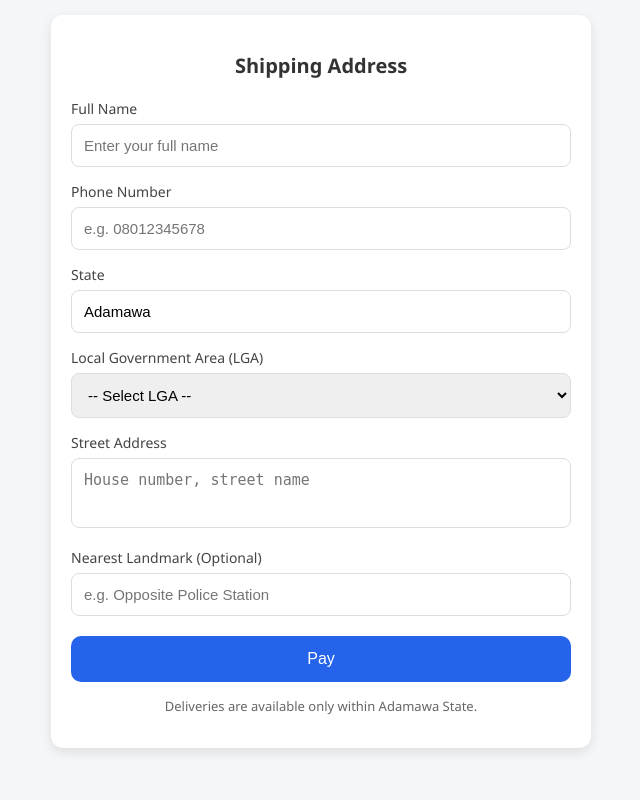
After one commit to wanjosbest/trustbuysell, a Django app: page /shipping/ in a window 1280 px wide. The commit adds this page. Shown: the whole page, without its empty margins (319-959 px from the left). Run offline with Django 5.2, Linux system fonts and the light colour scheme; a user stored in the database is signed in; data that the repository does not hold is empty.

Commit message:
payment integrated

```diff
--- a/Products/admin.py
+++ b/Products/admin.py
@@ -1,8 +1,10 @@
 from django.contrib import admin
-from .models import (category, Product_image, Products,herobackimg,Cart_Items )
+from .models import (category, Product_image, Products,herobackimg,Cart_Items,shipping,Payment )
 
 admin.site.register(category)
 admin.site.register(Product_image)
 admin.site.register(Products)
 admin.site.register(herobackimg)
 admin.site.register(Cart_Items)
+admin.site.register(shipping)
+admin.site.register(Payment)
--- a/Products/urls.py
+++ b/Products/urls.py
@@ -9,7 +9,10 @@ urlpatterns = [
     path("product-update/<slug>/",views.product_update, name="product_update"),
     path("product-delete/<slug>/",views.product_delete, name="product_delete"),
     path("add-to-cart/<product_id>/", views.add_to_cart, name = "add-to-cart"),
-    path("cart",views.view_cart, name="cart"),
+    path("cart/",views.view_cart, name="cart"),
     path("remove-cart-item<product_id>/", views.remove_item, name="remove_item"),
+    path("shipping/", views.shipping_view, name ="shipping"),
+    path("initiate-payment/", views.initiate_payment, name="initiate_payment"),
+    path("verify-payment/", views.verify_payment, name="verify_payment"),
 
 ]
--- /dev/null
+++ b/Products/utils.py
@@ -0,0 +1,4 @@
+import secrets
+
+def generate_reference():
+    return secrets.token_hex(8)
--- a/Products/views.py
+++ b/Products/views.py
@@ -1,11 +1,13 @@
 from django.shortcuts import render, redirect, get_object_or_404
-from .models import (Product_image,Products,category,Cart_Items)
+from .models import (Product_image,Products,category,Cart_Items,shipping,Payment)
 from user.models import User
 from django.contrib import messages
 from django.contrib.auth.decorators import login_required
 from django.utils.text import slugify
-
-
+from .utils import generate_reference
+from django.conf import settings
+import requests,uuid
+from django.urls import reverse
 #users to add products images
 
 @login_required
@@ -42,6 +44,7 @@ def product_list(request):
         image_id2 = request.FILES.get("product_image2")
         image_id3 = request.FILES.get("product_image3")
         slug = slugify(name)
+        stock = request.POST.get("stock")
         # Relations
         category_obj = category.objects.get(id=category_id) if category_id else None
         image_obj = request.FILES.get("product_image")
@@ -63,6 +66,7 @@ def product_list(request):
             product_image2=image_id2,
             product_image3=image_id3,
             slug=slug,
+            stock = stock,
         )
         return redirect("product_list")
 
@@ -179,3 +183,103 @@ def remove_item(request, product_id):
         remove_cart_item.delete()
 
     return redirect("cart")
+@login_required
+def shipping_view(request):
+    cartitems = Cart_Items.objects.filter(user=request.user)
+    cart_total = sum(item.product.discountedprice * item.quantity for item in cartitems)
+    if request.method == "POST":
+        full_name = request.POST.get("full_name")
+        state = request.POST.get("state")
+        lga = request.POST.get("lga")
+        phone = request.POST.get("phone")
+        address = request.POST.get("street")
+        landmark = request.POST.get("landmark")
+        savedata = shipping.objects.create(
+            user=request.user,
+            full_name=full_name,
+            state=state,
+            lga=lga,
+            address=address,
+            landmark=landmark,
+            phone=phone,
+        )
+        # store shipping id for payment initialization
+        request.session["shipping_id"] = savedata.id
+        return redirect("initiate_payment")
+    return render(request, "shippingaddress.html", {"cartitems": cartitems, "cart_total": cart_total})
+
+
+@login_required
+def initiate_payment(request):
+    cartitems = Cart_Items.objects.filter(user=request.user)
+    total_amount = sum(item.product.discountedprice * item.quantity for item in cartitems)
+
+    if total_amount <= 0:
+        return render(request, "payment_failed.html", {"error": "Cart is empty."})
+
+    # Generate unique reference
+    reference = str(uuid.uuid4()).replace("-", "")[:12]
+
+    # Save payment object before redirecting
+    payment = Payment.objects.create(
+        user=request.user,
+        amount=total_amount,
+        reference=reference,
+        verified=False
+    )
+
+    # Callback URL
+    callback_url = request.build_absolute_uri(reverse("verify_payment"))
+
+    # Paystack request
+    url = "https://api.paystack.co/transaction/initialize"
+    headers = {"Authorization": f"Bearer {settings.PAYSTACK_SECRET_KEY}"}
+    data = {
+        "email": request.user.email,
+        "amount": int(total_amount * 100),  # Paystack expects kobo
+        "reference": reference,
+        "callback_url": callback_url,
+    }
+
+    response = requests.post(url, headers=headers, json=data, timeout=10)
+    res_data = response.json()
+
+    if res_data.get("status"):
+        auth_url = res_data["data"]["authorization_url"]
+        return redirect(auth_url)
+    else:
+        return render(request, "payment_failed.html", {"error": res_data.get("message", "Payment init failed.")})
+
+
+
+
+@login_required
+def verify_payment(request):
+    reference = request.GET.get("reference")
+    if not reference:
+        return render(request, "payment_failed.html", {"error": "No payment reference provided."})
+
+    payment = get_object_or_404(Payment, reference=reference, user=request.user)
+
+    url = f"https://api.paystack.co/transaction/verify/{reference}"
+    headers = {"Authorization": f"Bearer {settings.PAYSTACK_SECRET_KEY}"}
+
+    try:
+        response = requests.get(url, headers=headers, timeout=10)
+        res_data = response.json()
+    except Exception as e:
+        return render(request, "payment_failed.html", {"error": f"Connection error: {str(e)}"})
+
+    if res_data.get("status") and res_data["data"]["status"] == "success":
+        payment.verified = True
+        payment.amount = res_data["data"]["amount"] / 100  # convert kobo → naira
+        payment.channel = res_data["data"].get("channel")
+        payment.paid_at = res_data["data"].get("paid_at")
+        payment.save()
+
+        # Clear cart after successful payment
+        Cart_Items.objects.filter(user=request.user).delete()
+
+        return render(request, "payment_success.html", {"payment": payment})
+    else:
+        return render(request, "payment_failed.html", {"payment": payment, "error": "Payment verification failed."})
--- /dev/null
+++ b/templates/payment_failed.html
@@ -0,0 +1,5 @@
+<div class="container">
+  <h2>❌ Payment Failed</h2>
+  <p>Please try again.</p>
+  <a href="{% url 'initiate_payment' %}">Retry</a>
+</div>
--- /dev/null
+++ b/templates/payment_success.html
@@ -0,0 +1,6 @@
+<div class="container">
+  <h2>✅ Payment Successful</h2>
+  <p>Reference: {{ payment.reference }}</p>
+  <p>Amount: ₦{{ payment.amount|floatformat:2 }}</p>
+  <a href="{% url 'index' %}">Continue Shopping</a>
+</div>
--- a/templates/product_list.html
+++ b/templates/product_list.html
@@ -192,6 +192,10 @@
 
           <div class="form-row">
             <div>
+              <label>Stock</label>
+              <input type="number" name="stock">
+            </div>
+            <div>
               <label>Actual Price</label>
               <input type="number" name="actualprice" step="0.01" required>
             </div>
--- /dev/null
+++ b/templates/shippingaddress.html
@@ -0,0 +1,132 @@
+<!DOCTYPE html>
+<html lang="en">
+<head>
+  <meta charset="UTF-8">
+  <meta name="viewport" content="width=device-width, initial-scale=1.0">
+  <title>Shipping Address</title>
+  <style>
+    body {
+      font-family: 'Segoe UI', sans-serif;
+      background: #f4f6f8;
+      margin: 0;
+      padding: 15px;
+    }
+
+    .container {
+      background: #fff;
+      border-radius: 12px;
+      padding: 20px;
+      max-width: 500px;
+      margin: auto;
+      box-shadow: 0 4px 12px rgba(0,0,0,0.1);
+    }
+
+    h2 {
+      text-align: center;
+      font-size: 20px;
+      color: #333;
+      margin-bottom: 20px;
+    }
+
+    label {
+      font-size: 14px;
+      color: #444;
+      display: block;
+      margin-bottom: 6px;
+      margin-top: 15px;
+    }
+
+    input, select, textarea {
+      width: 100%;
+      padding: 12px;
+      border: 1px solid #ddd;
+      border-radius: 8px;
+      font-size: 15px;
+      box-sizing: border-box;
+    }
+
+    textarea {
+      resize: none;
+      min-height: 70px;
+    }
+
+    button {
+      margin-top: 20px;
+      width: 100%;
+      background: #2563eb;
+      color: white;
+      border: none;
+      padding: 14px;
+      border-radius: 10px;
+      font-size: 16px;
+      cursor: pointer;
+    }
+
+    button:hover {
+      background: #1e4fc5;
+    }
+
+    .meta {
+      font-size: 13px;
+      color: #666;
+      text-align: center;
+      margin-top: 15px;
+    }
+  </style>
+</head>
+<body>
+
+<div class="container">
+  <h2>Shipping Address</h2>
+  <form method="POST" action="">
+    {% csrf_token %}
+
+    <label>Full Name</label>
+    <input type="text" name="full_name" placeholder="Enter your full name" required>
+
+    <label>Phone Number</label>
+    <input type="tel" name="phone" placeholder="e.g. 08012345678" required>
+
+    <label>State</label>
+    <input type="text" name="state" value="Adamawa" >
+
+    <label>Local Government Area (LGA)</label>
+    <select name="lga" required>
+      <option value="">-- Select LGA --</option>
+      <option>Demsa</option>
+      <option>Fufore</option>
+      <option>Ganye</option>
+      <option>Girei</option>
+      <option>Gombi</option>
+      <option>Guyuk</option>
+      <option>Hong</option>
+      <option>Jada</option>
+      <option>Lamurde</option>
+      <option>Madagali</option>
+      <option>Maiha</option>
+      <option>Mayo-Belwa</option>
+      <option>Michika</option>
+      <option>Mubi North</option>
+      <option>Mubi South</option>
+      <option>Numan</option>
+      <option>Shelleng</option>
+      <option>Song</option>
+      <option>Toungo</option>
+      <option>Yola North</option>
+      <option>Yola South</option>
+    </select>
+
+    <label>Street Address</label>
+    <textarea name="street" placeholder="House number, street name" required></textarea>
+
+    <label>Nearest Landmark (Optional)</label>
+    <input type="text" name="landmark" placeholder="e.g. Opposite Police Station">
+
+    <button type="submit">Pay</button>
+  </form>
+
+  <p class="meta">Deliveries are available only within Adamawa State.</p>
+</div>
+
+</body>
+</html>
--- a/trustbuysellproj/settings.py
+++ b/trustbuysellproj/settings.py
@@ -128,3 +128,7 @@ STATIC_ROOT = os.path.join(BASE_DIR, 'assets')
 # https://docs.djangoproject.com/en/5.2/ref/settings/#default-auto-field
 
 DEFAULT_AUTO_FIELD = 'django.db.models.BigAutoField'
+
+
+PAYSTACK_PUBLIC_KEY = "pk_test_de865d92498dfae7e39732927052da70dc7412ac"
+PAYSTACK_SECRET_KEY = "sk_test_e7e1ceb7a2e6669e5608c89a8d2e01a06ef4bbee"
```
Also changed, not shown: Products/models.py (+24 -0 lines), templates/cart.html (+18 -2 lines), templates/payment.html (added, +26 -0 lines), Products/migrations/0007_shipping.py (added), Products/migrations/0008_remove_shipping_items.py (added), Products/migrations/0009_payment.py (added), Products/migrations/0010_remove_payment_email_payment_channel_payment_paid_at_and_more.py (added), db.sqlite3.
